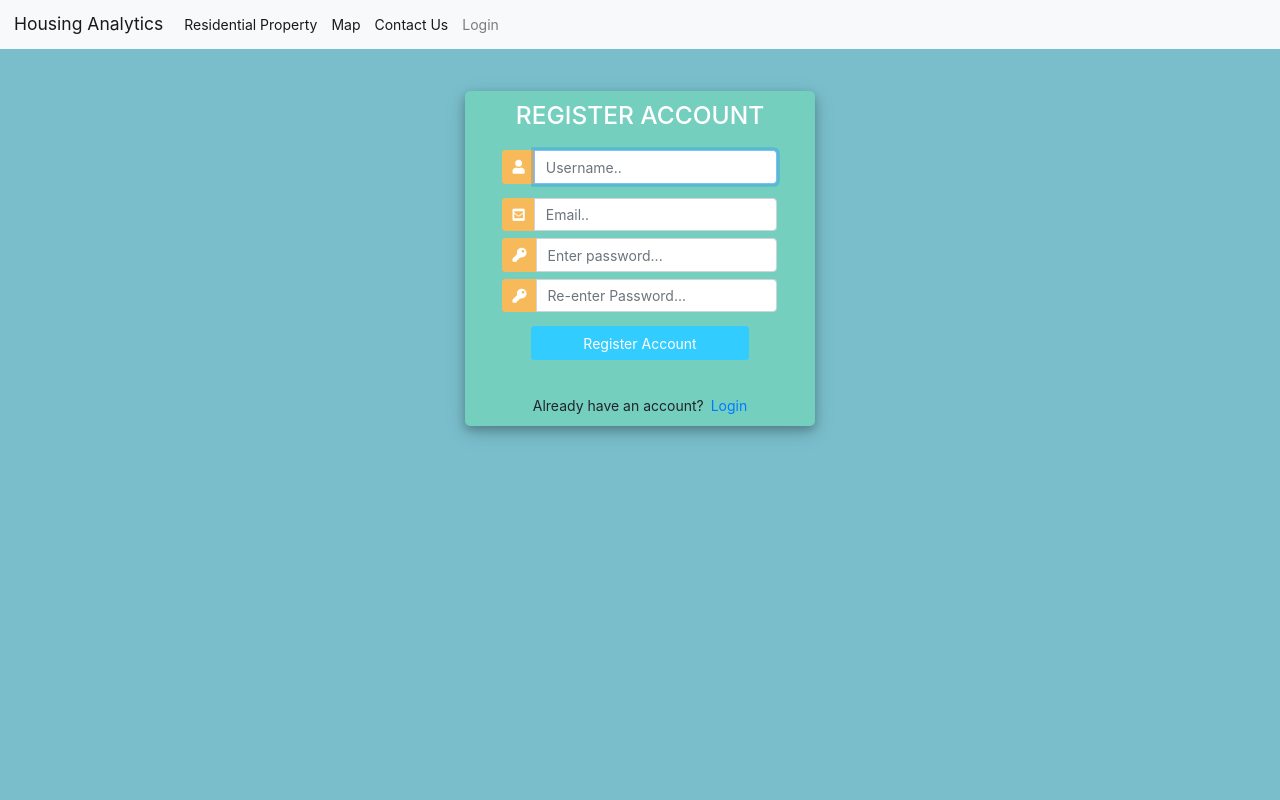
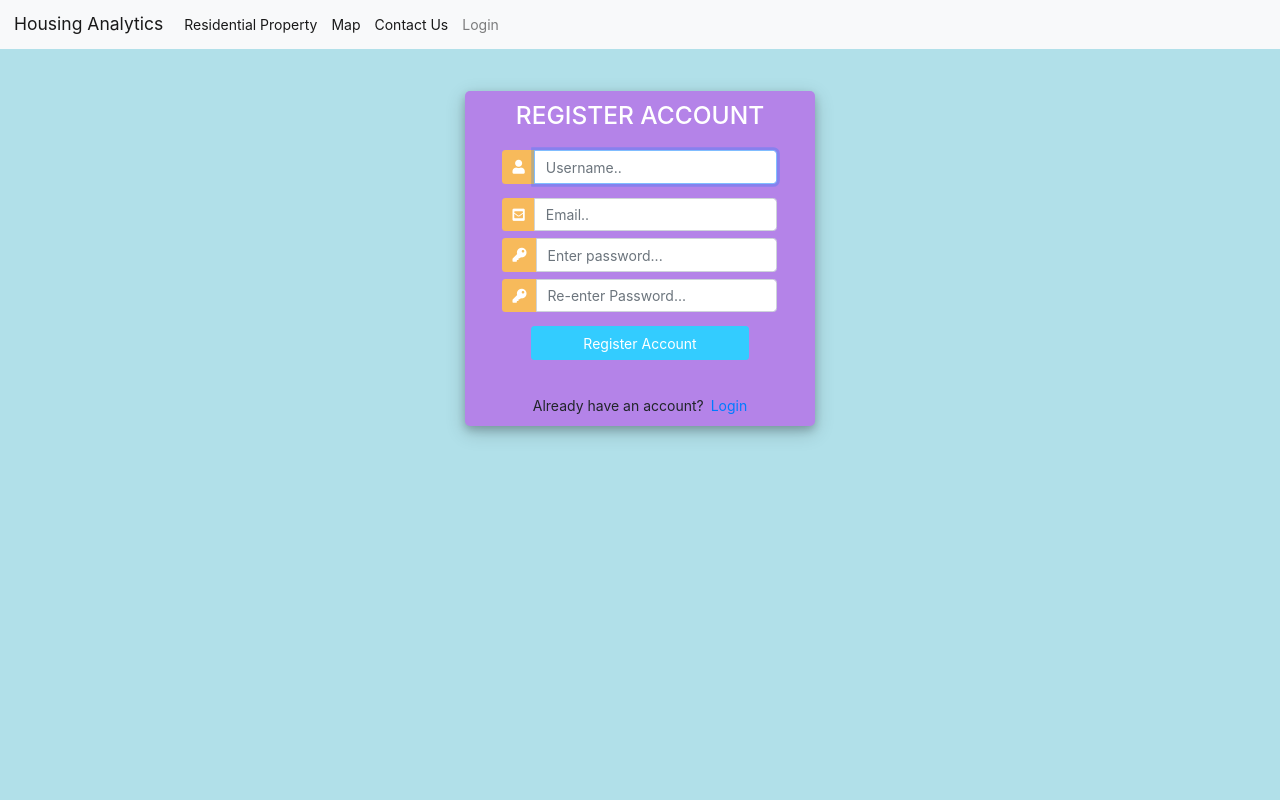
Before and after one commit to CocoBozzy/ProfStudio-HousingAnalytics, a Django app: page /register/ in a window 1280 px wide. Run offline with Django 3.2, Linux system fonts and the light colour scheme; some libraries are stand-ins or nearby versions.

Commit message:
Updated background color
light blue background

```diff
--- a/home/templates/home/accounts/login.html
+++ b/home/templates/home/accounts/login.html
@@ -15,13 +15,13 @@
 			margin: 0;
 			padding: 0;
 			height: 100%;
-			background: #7abecc !important;
+			background: #b1e0e9 !important;
 		}
 		.user_card {
 			width: 350px;
 			margin-top: auto;
 			margin-bottom: auto;
-			background: #74cfbf;
+			background: #b483e8;
 			position: relative;
 			display: flex;
 			justify-content: center;
--- a/home/templates/home/accounts/register.html
+++ b/home/templates/home/accounts/register.html
@@ -15,13 +15,13 @@
 			margin: 0;
 			padding: 0;
 			height: 100%;
-			background: #7abecc !important;
+			background: #b1e0e9 !important;
 		}
 		.user_card {
 			width: 350px;
 			margin-top: auto;
 			margin-bottom: auto;
-			background: #74cfbf;
+      background: #b483e8;
 			position: relative;
 			display: flex;
 			justify-content: center;
--- a/static/css/style.css
+++ b/static/css/style.css
@@ -10,9 +10,6 @@ h1{
 	background-color: red;
 }
 
-body{
-    background-color: grey;
-}
 
 .login-item {
     color: blue;
--- a/static/templates/base.html
+++ b/static/templates/base.html
@@ -18,6 +18,18 @@
       <link rel="stylesheet" href="https://cdnjs.cloudflare.com/ajax/libs/Chart.js/2.8.0/Chart.min.css" integrity="sha256-aa0xaJgmK/X74WM224KMQeNQC2xYKwlAt08oZqjeF0E=" crossorigin="anonymous" />
       <!-- jQuery -->
       <script src="https://code.jquery.com/jquery-3.3.1.min.js"></script>
+
+      <link rel="stylesheet" href="https://stackpath.bootstrapcdn.com/bootstrap/4.1.3/css/bootstrap.min.css" integrity="sha384-MCw98/SFnGE8fJT3GXwEOngsV7Zt27NXFoaoApmYm81iuXoPkFOJwJ8ERdknLPMO" crossorigin="anonymous">
+      <script src="https://ajax.googleapis.com/ajax/libs/jquery/3.3.1/jquery.min.js"></script>
+      <link rel="stylesheet" href="https://use.fontawesome.com/releases/v5.6.1/css/all.css" integrity="sha384-gfdkjb5BdAXd+lj+gudLWI+BXq4IuLW5IT+brZEZsLFm++aCMlF1V92rMkPaX4PP" crossorigin="anonymous">
+
+
+      <style>
+        body,
+        html {
+          background: #e4faff !important;
+        }
+      </style>
 
 
     </head>
```
Also changed, not shown: static/css/home.css (line endings or trailing spaces).
